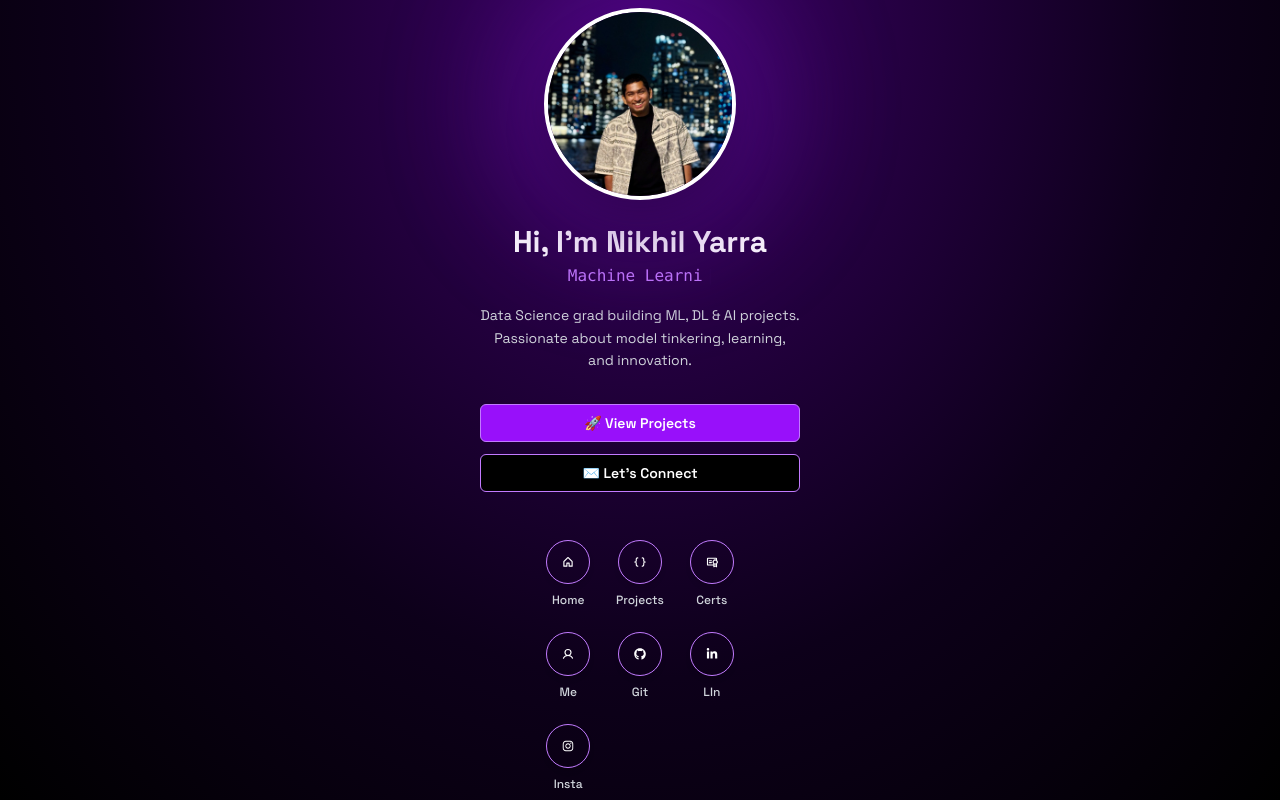
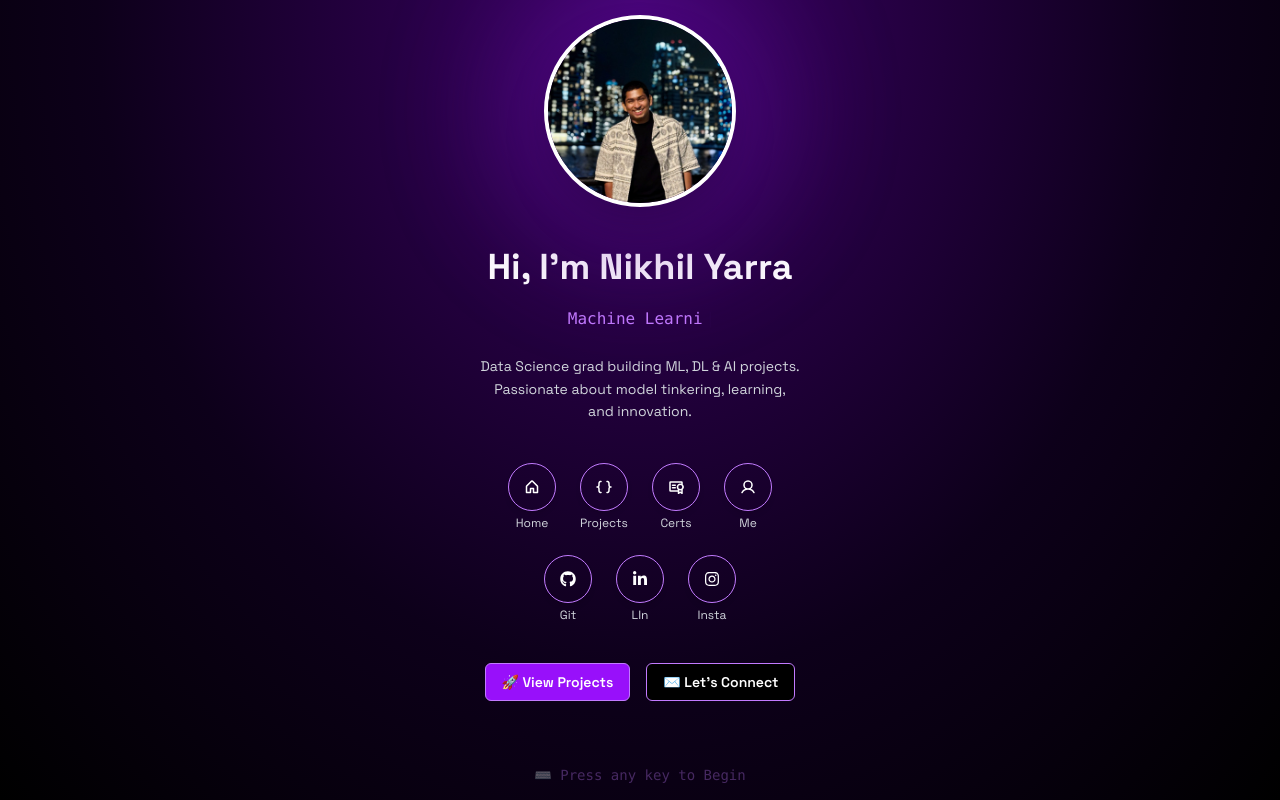
Before and after one commit to nymav/ny-portfolio, a React (Vite) app: page / in a window 1280 px wide. Built offline with nearby package versions, Linux system fonts and the light colour scheme.

Commit message:
🚀 Enhance Home intro with animations, keypress handling, and layout

```diff
--- a/src/components/sections/Home.jsx
+++ b/src/components/sections/Home.jsx
@@ -1,3 +1,4 @@
+import { useEffect, useState } from "react";
 import { motion } from "framer-motion";
 import { Typewriter } from "react-simple-typewriter";
 import {
@@ -12,7 +13,7 @@ import {
   PiUserBold,
 } from "react-icons/pi";
 
-export const Home = ({ handleNavClick }) => {
+export const Home = ({ handleNavClick, isCollapsed = false }) => {
   const navLinks = [
     { id: "home", icon: <PiHouseBold />, label: "Home" },
     { id: "projects", icon: <PiBracketsCurlyBold />, label: "Projects" },
@@ -40,39 +41,62 @@ export const Home = ({ handleNavClick }) => {
     }),
   };
 
+  const isSplitScreen =
+    typeof window !== "undefined" && window.innerWidth >= 1024 && isCollapsed;
+
+  useEffect(() => {
+    const handleKeyPress = () => {
+      handleNavClick(isSplitScreen ? "home" : "projects");
+    };
+    window.addEventListener("keydown", handleKeyPress);
+    return () => window.removeEventListener("keydown", handleKeyPress);
+  }, [handleNavClick, isSplitScreen]);
+
   return (
     <aside
       id="home"
-      className="flex flex-col justify-between items-center min-h-screen w-full px-6 py-12 text-white cursor-default"
+      className="w-full min-h-screen text-white py-10 px-4 sm:px-6 relative overflow-hidden"
       style={{
         fontFamily: "'Space Grotesk', sans-serif",
-        background: "radial-gradient(ellipse at top, #3b0066 0%, #0d001a 60%, #000000 100%)",
+        background: isCollapsed
+          ? "#0d001a"
+          : "radial-gradient(ellipse at top, #3b0066 0%, #0d001a 60%, #000000 100%)",
         backgroundAttachment: "fixed",
       }}
     >
-      {/* Profile */}
-      <div className="text-center w-full max-w-xs">
+      <div
+        className={`$ {
+          isSplitScreen
+            ? "flex flex-col items-center text-center gap-4 max-w-xs mx-auto"
+            : "max-w-6xl mx-auto flex flex-col items-center gap-8"
+        }`}
+      >
         <motion.div
-          className="relative mx-auto w-48 h-48 mb-6"
-          whileHover={{ scale: 1.05 }}
-          transition={{ duration: 0.4 }}
+          initial={{ opacity: 0 }}
+          animate={{ opacity: 1 }}
+          transition={{ delay: 0.6, duration: 0.8 }}
+          className="relative mx-auto w-32 h-32 sm:w-48 sm:h-48 mb-6"
         >
           <div className="absolute inset-0 rounded-full bg-purple-800 blur-2xl opacity-40 scale-150" />
           <img
             src={`${import.meta.env.BASE_URL}pfp1.jpg`}
             alt="Nikhil Yarra"
-            className="relative z-10 w-48 h-48 object-cover rounded-full border-4 border-white shadow-2xl"
+            className="relative z-10 w-full h-full object-cover rounded-full border-4 border-white shadow-2xl"
           />
         </motion.div>
 
-        <h1 className="text-3xl font-bold mb-1">Hi, I’m Nikhil Yarra</h1>
-        <h2 className="text-base text-purple-400 font-mono mb-4">
+        <motion.h1
+          initial={{ opacity: 0 }}
+          animate={{ opacity: 1 }}
+          transition={{ delay: 0.7, duration: 0.6 }}
+          className="text-3xl sm:text-4xl font-bold mb-1"
+        >
+          Hi, I’m Nikhil Yarra
+        </motion.h1>
+
+        <h2 className="text-sm sm:text-base text-purple-400 font-mono mb-2">
           <Typewriter
-            words={[
-              "AI + LLM Explorer",
-              "Machine Learning Enthusiast",
-              "Data Science Maverick",
-            ]}
+            words={["AI + LLM Explorer", "Machine Learning Enthusiast", "Data Science Maverick"]}
             loop={0}
             cursor
             cursorStyle="|"
@@ -81,70 +105,76 @@ export const Home = ({ handleNavClick }) => {
             delaySpeed={1000}
           />
         </h2>
-        <p className="text-sm text-gray-300 leading-relaxed">
+
+        <p className="text-sm text-gray-300 leading-relaxed px-2 sm:px-0 max-w-xl">
           Data Science grad building ML, DL & AI projects. Passionate about model tinkering, learning, and innovation.
         </p>
-      </div>
 
-      {/* Buttons */}
-      <div className="flex flex-col gap-3 mt-8 w-full max-w-xs">
-        <button
-          onClick={() => handleNavClick("projects")}
-          className="bg-purple-600 text-white border border-purple-400 py-2 px-4 rounded-md text-sm font-semibold transition hover:bg-black hover:border-white w-full cursor-pointer"
-        >
-          🚀 View Projects
-        </button>
-        <a
-          href="mailto:nikhilyarra@gmail.com?subject=Portfolio Inquiry"
-          className="bg-black text-white border border-purple-400 py-2 px-4 rounded-md text-sm font-semibold transition hover:bg-purple-600 hover:text-white text-center w-full cursor-pointer"
-        >
-          ✉️ Let’s Connect
-        </a>
-      </div>
-
-      {/* Staggered Animated Icons */}
+        {!isCollapsed && (
           <motion.div
             initial="hidden"
             animate="visible"
-        className="mt-12 grid grid-cols-3 gap-6 max-w-sm mx-auto text-xs text-center"
+            className="flex flex-wrap justify-center gap-6 mt-6 max-w-md"
           >
             {[...navLinks, ...socialLinks].map((item, index) => {
               const isExternal = item.href !== undefined;
-
               return (
                 <motion.div
                   key={index}
                   custom={index}
                   variants={iconVariants}
-              whileHover={{ scale: 1.12, rotate: 1 }}
-              className="flex flex-col items-center group cursor-pointer col-span-1"
+                  whileHover={{ scale: 1.15 }}
+                  className="group flex flex-col items-center"
                 >
                   {isExternal ? (
                     <a
                       href={item.href}
                       target="_blank"
                       rel="noopener noreferrer"
-                  aria-label={item.label}
-                  className="w-11 h-11 flex items-center justify-center border border-purple-400 rounded-full shadow-md"
+                      className="w-12 h-12 flex items-center justify-center border border-purple-400 rounded-full shadow-md hover:shadow-purple-500/30 transition"
                     >
                       {item.icon}
                     </a>
                   ) : (
                     <button
                       onClick={() => handleNavClick(item.id)}
-                  aria-label={item.label}
-                  className="w-11 h-11 flex items-center justify-center border border-purple-400 rounded-full shadow-md"
+                      className="w-12 h-12 flex items-center justify-center border border-purple-400 rounded-full shadow-md hover:shadow-purple-500/30 transition"
                     >
                       {item.icon}
                     </button>
                   )}
-              <span className="mt-2 text-gray-300 group-hover:text-white font-medium">
+                  <span className="mt-1 text-xs text-gray-300 group-hover:text-white">
                     {item.label}
                   </span>
                 </motion.div>
               );
             })}
           </motion.div>
+        )}
+
+        <div className="flex flex-col sm:flex-row justify-center gap-4 mt-6">
+          <button
+            onClick={() => handleNavClick("projects")}
+            className="bg-purple-600 text-white border border-purple-400 py-2 px-4 rounded-md text-sm font-semibold transition hover:bg-black hover:border-white"
+          >
+            🚀 View Projects
+          </button>
+          <a
+            href="mailto:nikhilyarra@gmail.com?subject=Portfolio Inquiry"
+            className="bg-black text-white border border-purple-400 py-2 px-4 rounded-md text-sm font-semibold transition hover:bg-purple-600 hover:text-white text-center"
+          >
+            ✉️ Let’s Connect
+          </a>
+        </div>
+
+        <motion.div
+          animate={{ opacity: [1, 0.3, 1] }}
+          transition={{ repeat: Infinity, duration: 1.6 }}
+          className="mt-12 text-sm text-purple-400 font-mono text-center"
+        >
+          ⌨️ {isSplitScreen ? "Press any key to go Home" : "Press any key to Begin"}
+        </motion.div>
+      </div>
     </aside>
   );
 };
```
Lines whose indentation alone changed are shown as unchanged.
